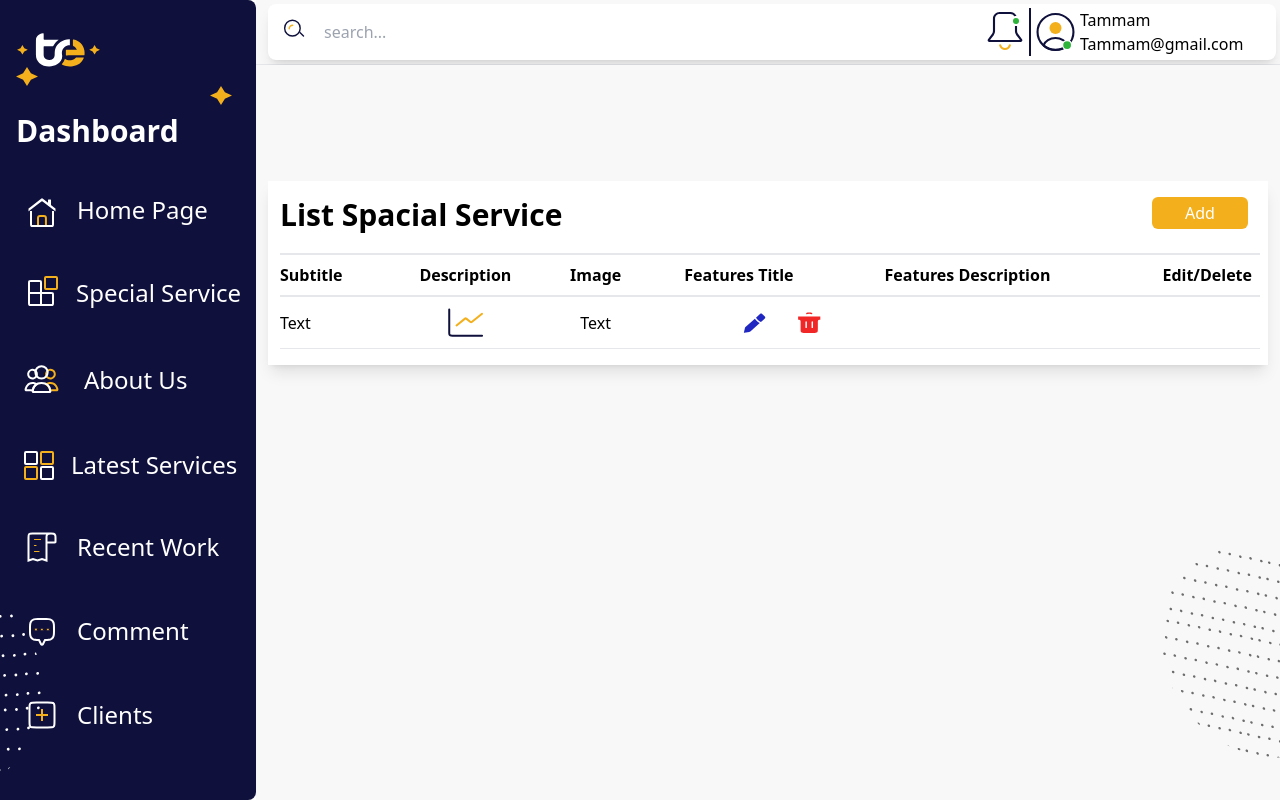
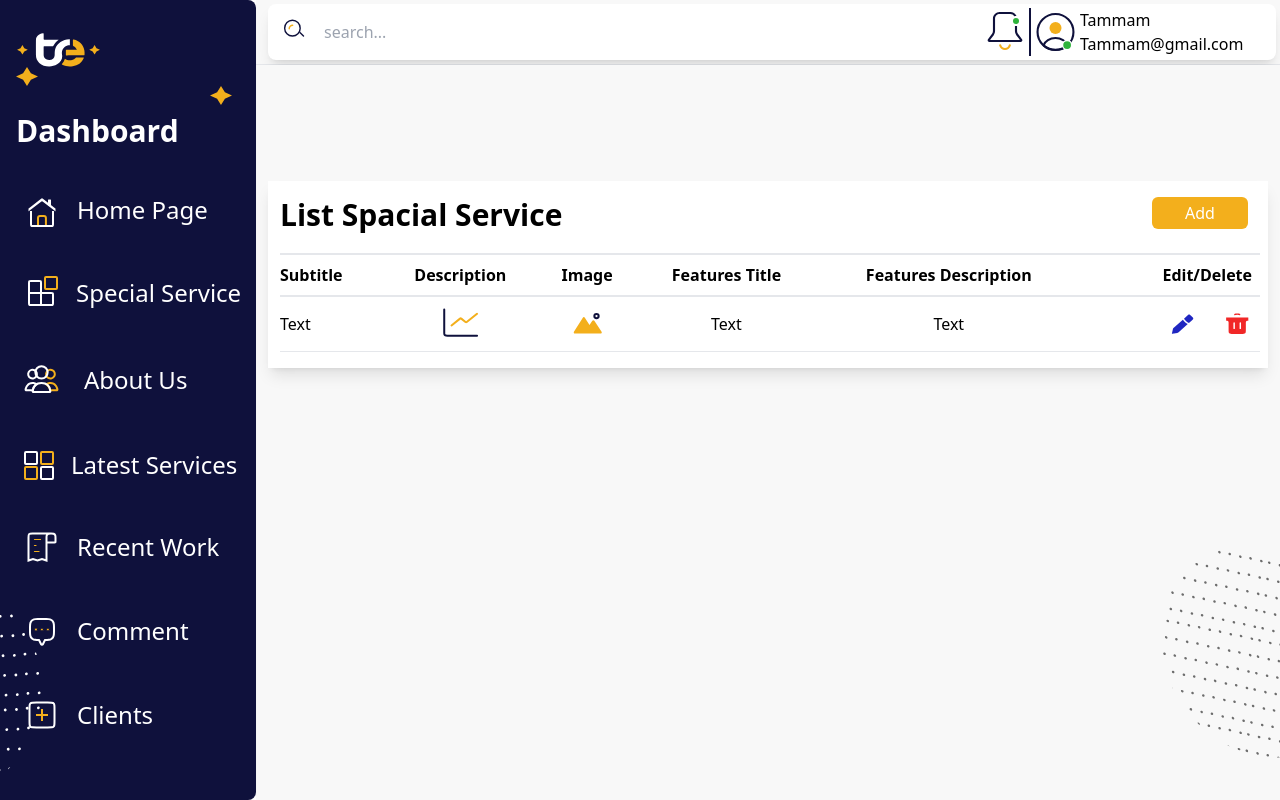
Before and after one commit to Hetari/Simple-Dashboard, a Vue app: page /admin/SpecialService in a window 1280 px wide. Built offline with nearby package versions, Linux system fonts and the light colour scheme.

Commit message:
finish the list of SpacialService.vue

```diff
--- a/src/views/SpecialService.vue
+++ b/src/views/SpecialService.vue
@@ -6,7 +6,7 @@
           <h1 class="capitalize text-3xl ml-3 mb-5 font-bold">
             list spacial service
           </h1>
-          <router-link to="/admin/Statistic/add">
+          <router-link to="/admin/Spacial-Service/add">
             <add-button />
           </router-link>
         </div>
@@ -27,6 +27,16 @@
                 <td class="p-2 pl-0 capitalize">text</td>
                 <td class="p-2 flex justify-center">
                   <img src="../assets/statistic.svg" alt="" />
+                </td>
+                <td class="p-2 capitalize">
+                  <img
+                    class="mx-auto"
+                    src="@/assets/special_service.svg"
+                    alt=""
+                  />
+                </td>
+                <td class="p-2 capitalize">
+                  <p class="flex justify-center">text</p>
                 </td>
                 <td class="p-2 capitalize">
                   <p class="flex justify-center">text</p>
```
Also changed, not shown: src/assets/special_service.svg (added).
